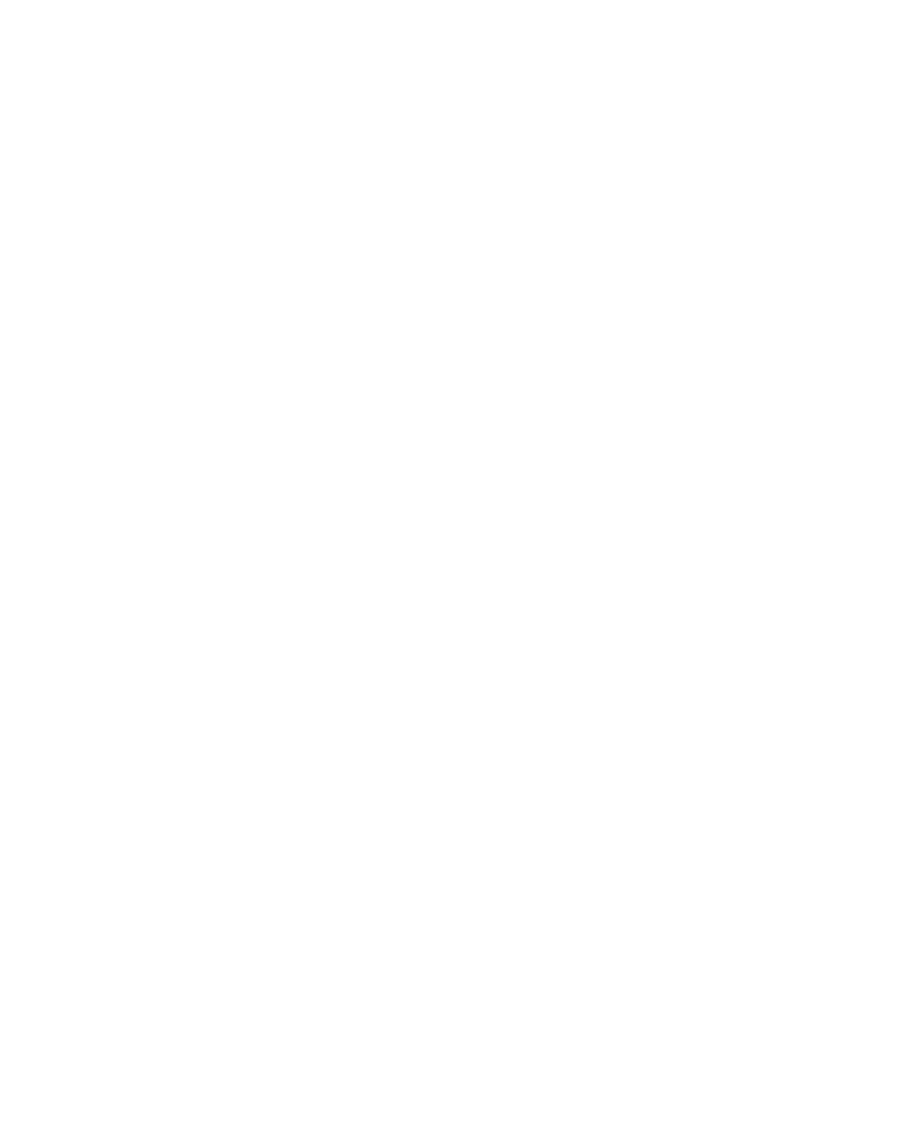
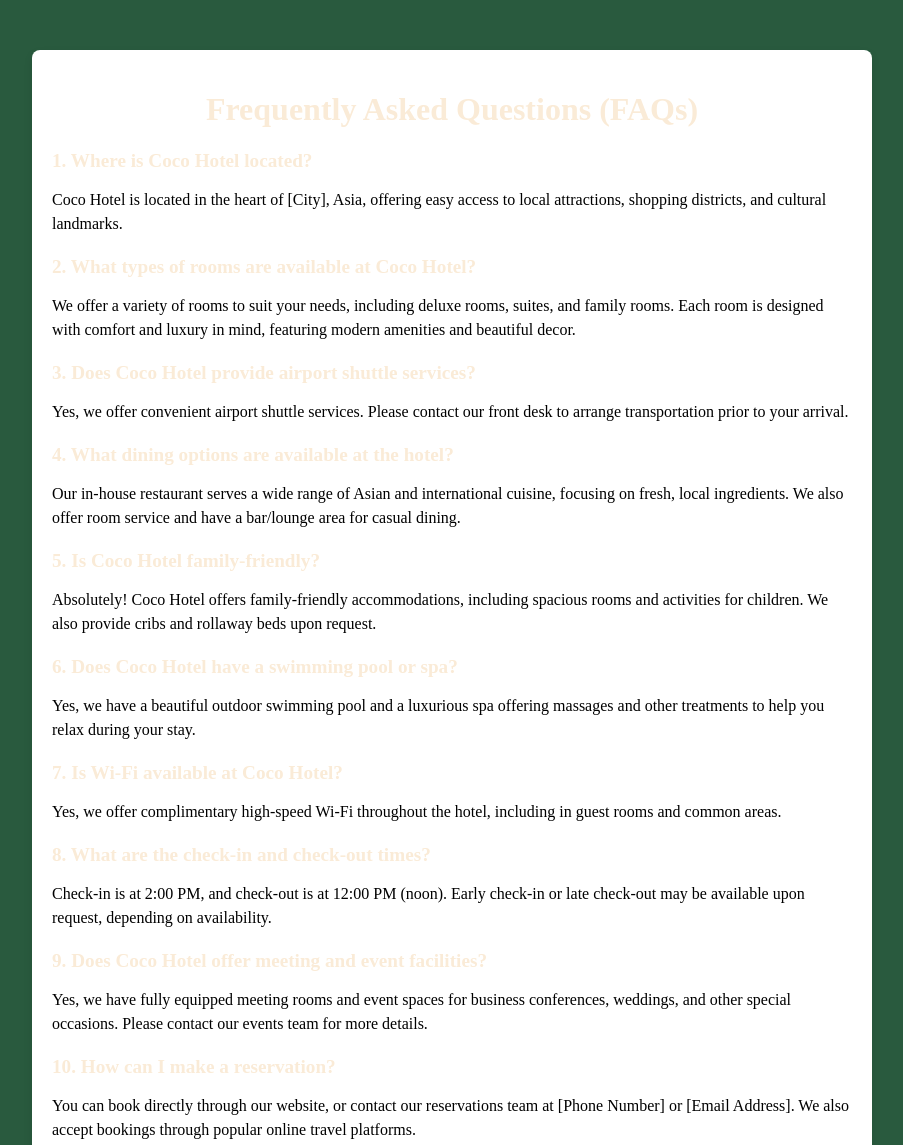
Before and after one commit to DavidKasompe/coco, a website: page faqs.html in a window 1280 px wide. Shown: the top 1145 px of the page, without its empty margins (188-1091 px from the left). Before the commit the page ends 800 px from the top, so only its background shows below. Drawn offline with Linux system fonts and the light colour scheme.

Commit message:
third add

```diff
--- a/faqs.css
+++ b/faqs.css
@@ -0,0 +1,44 @@
+body {
+    background-color: rgb(41, 90, 62);
+}
+
+.faq-section {
+    max-width: 800px;
+    margin: 50px auto;
+    background-color: #fff;
+    padding: 20px;
+    border-radius: 8px;
+    box-shadow: 0 4px 8px rgba(0, 0, 0, 0.1);
+}
+
+h1 {
+    text-align: center;
+    color: antiquewhite;
+}
+
+.faq-item {
+    margin-bottom: 20px;
+}
+
+.faq-item h2 {
+    font-size: 1.2em;
+    color: antiquewhite;
+}
+
+.faq-item p {
+    font-size: 1em;
+    line-height: 1.5;
+}
+
+.faq-item h2:hover {
+    color: antiquewhite;
+    cursor: pointer;
+}
+
+.faq-item p {
+    transition: all 0.3s ease;
+}
+
+.faq-item:hover p {
+    color: antiquewhite;
+}
--- a/faqs.html
+++ b/faqs.html
@@ -0,0 +1,55 @@
+<!DOCTYPE html>
+<html lang="en">
+<head>
+    <meta charset="UTF-8">
+    <meta name="viewport" content="width=device-width, initial-scale=1.0">
+    <title>FAQs - Coco Hotel</title>
+    <link rel="stylesheet" href=".//index.css" />
+    <link rel="stylesheet" href="./faqs.css">
+</head>
+<body>
+    <div class="faq-section">
+        <h1>Frequently Asked Questions (FAQs)</h1>
+        <div class="faq-item">
+            <h2>1. Where is Coco Hotel located?</h2>
+            <p>Coco Hotel is located in the heart of [City], Asia, offering easy access to local attractions, shopping districts, and cultural landmarks.</p>
+        </div>
+        <div class="faq-item">
+            <h2>2. What types of rooms are available at Coco Hotel?</h2>
+            <p>We offer a variety of rooms to suit your needs, including deluxe rooms, suites, and family rooms. Each room is designed with comfort and luxury in mind, featuring modern amenities and beautiful decor.</p>
+        </div>
+        <div class="faq-item">
+            <h2>3. Does Coco Hotel provide airport shuttle services?</h2>
+            <p>Yes, we offer convenient airport shuttle services. Please contact our front desk to arrange transportation prior to your arrival.</p>
+        </div>
+        <div class="faq-item">
+            <h2>4. What dining options are available at the hotel?</h2>
+            <p>Our in-house restaurant serves a wide range of Asian and international cuisine, focusing on fresh, local ingredients. We also offer room service and have a bar/lounge area for casual dining.</p>
+        </div>
+        <div class="faq-item">
+            <h2>5. Is Coco Hotel family-friendly?</h2>
+            <p>Absolutely! Coco Hotel offers family-friendly accommodations, including spacious rooms and activities for children. We also provide cribs and rollaway beds upon request.</p>
+        </div>
+        <div class="faq-item">
+            <h2>6. Does Coco Hotel have a swimming pool or spa?</h2>
+            <p>Yes, we have a beautiful outdoor swimming pool and a luxurious spa offering massages and other treatments to help you relax during your stay.</p>
+        </div>
+        <div class="faq-item">
+            <h2>7. Is Wi-Fi available at Coco Hotel?</h2>
+            <p>Yes, we offer complimentary high-speed Wi-Fi throughout the hotel, including in guest rooms and common areas.</p>
+        </div>
+        <div class="faq-item">
+            <h2>8. What are the check-in and check-out times?</h2>
+            <p>Check-in is at 2:00 PM, and check-out is at 12:00 PM (noon). Early check-in or late check-out may be available upon request, depending on availability.</p>
+        </div>
+        <div class="faq-item">
+            <h2>9. Does Coco Hotel offer meeting and event facilities?</h2>
+            <p>Yes, we have fully equipped meeting rooms and event spaces for business conferences, weddings, and other special occasions. Please contact our events team for more details.</p>
+        </div>
+        <div class="faq-item">
+            <h2>10. How can I make a reservation?</h2>
+            <p>You can book directly through our website, or contact our reservations team at [Phone Number] or [Email Address]. We also accept bookings through popular online travel platforms.</p>
+        </div>
+    </div>
+</body>
+</html>
```
Also changed, not shown: index.html (+2 -0 lines).
